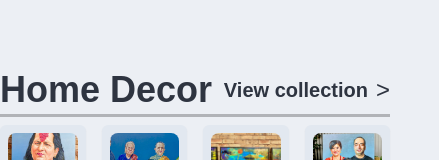
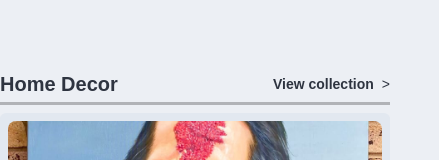
Before and after one commit to aspark-dipesh/painting, a Next.js app: page / in a window 390 px wide. Shown: the part 462-622 px from the top of the page, 439 px wide, since content can reach past the window. Built offline with nearby package versions, Linux system fonts and the light colour scheme; a web font is replaced by a local one.

Commit message:
halka responsive

```diff
--- a/src/app/components/HeadLine.tsx
+++ b/src/app/components/HeadLine.tsx
@@ -5,12 +5,12 @@ const HeadLine = ({ title }: {
 }) => {
     return (
         <div className='flex justify-between border-b-[3px] border-[#00000040] py-1'>
-            <h3 className="font-bold text-4xl  mt-10">{title}</h3>
+            <h3 className="font-bold text-xl md:text-4xl  mt-10">{title}</h3>
 
             {/* view all */}
             <div className="flex items-center gap-2 mt-10 ">
-                <span className="font-bold text-xl">View collection</span>
-                <span className='text-2xl'>{">"}</span>
+                <span className="font-bold text-sm md:text-xl">View collection</span>
+                <span className='text-sm md:text-2xl'>{">"}</span>
             </div>
 
 
--- a/src/app/page.tsx
+++ b/src/app/page.tsx
@@ -24,7 +24,7 @@ export default function Home() {
         <div className="divider"></div>
         <div className="mt-10">
           <HeadLine title="Home Decor" />
-          <div className="grid grid-cols-4 gap-4 mt-2">
+          <div className="grid grid-cols-1 md:grid-cols-3 lg:grid-cols-4 gap-4 mt-2">
 
             <PaintCard src='/media/images/image1.jpg' />
             <PaintCard src='/media/images/image3.jpg' />
@@ -55,7 +55,7 @@ export default function Home() {
               Decorate your place with our beautiful paintings. We have a wide range of paintings for your home, office, restaurant, and many more.
             </p>
           </div>
-          <div className="grid grid-cols-4 mt-2 gap-4">
+          <div className="grid grid-cols-1 md:grid-cols-3 lg:grid-cols-4 mt-2 gap-4">
             <CategoryCard title="Hand Paintings" image="/media/images/image28.jpeg" />
             <CategoryCard title="Acrylic Painting" image="/media/images/image18.jpeg" />
             <CategoryCard title="Wall Panting" image="/media/images/image9.jpeg" />
@@ -68,7 +68,7 @@ export default function Home() {
         </div>
         <div>
           <HeadLine title="Wall Paintings" />
-          <div className="grid grid-cols-4 gap-4 mt-2">
+          <div className="grid grid-cols-1 md:grid-cols-3 lg:grid-cols-4 gap-4 mt-2">
 
             <PaintCard src='/media/images/image5.jpg' />
             <PaintCard src='/media/images/image6.jpg' />
@@ -93,7 +93,7 @@ export default function Home() {
 
         <div>
           <HeadLine title="Portrait" />
-          <div className="grid grid-cols-4 gap-4 mt-2">
+          <div className="grid grid-cols-1 md:grid-cols-3 lg:grid-cols-4 gap-4 mt-2">
 
             <PaintCard src='/media/images/image25.jpeg' />
             <PaintCard src='/media/images/image26.jpeg' />
@@ -121,7 +121,7 @@ export default function Home() {
         {/* Painting on sale */}
         <div className="mt-10">
           <HeadLine title="Trending This Month" />
-          <div className="grid grid-cols-4 gap-4 mt-2">
+          <div className="grid grid-cols-1 md:grid-cols-3 lg:grid-cols-4 gap-4 mt-2">
             <PaintCard src='/media/images/image37.jpeg' />
             <PaintCard src='/media/images/image38.jpeg' />
             <PaintCard src='/media/images/image10.jpeg' />
```
